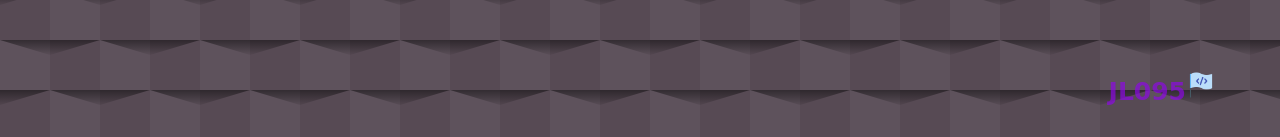
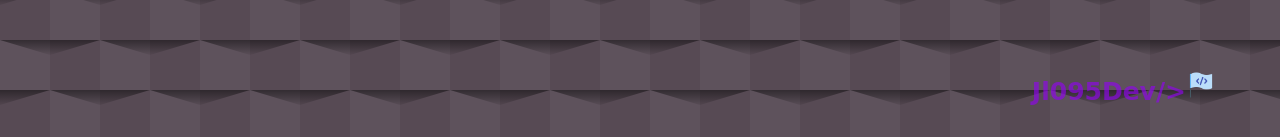
Before and after one commit to JoseLuiz095/projeto-cronometro, a plain HTML site: page index.html in a window 1280 px wide. Shown: the part 660-797 px from the top of the page. Drawn offline with Linux system fonts and the light colour scheme; a web font is replaced by a local one.

Commit message:
Update index.html

```diff
--- a/index.html
+++ b/index.html
@@ -24,7 +24,7 @@
       <button class="zerar"><img src="./assets/img/reset (1).png" class="zerar" title="Zerar"></button>
     </div>
   </section>
-  <h3 class="marca">JL095<img class='logo' src="./assets/img/icons8-programming-flag-48.png"></h3>
+  <h3 class="marca">Jl095Dev/><img class='logo' src="./assets/img/icons8-programming-flag-48.png"></h3>
 
   <script src="./assets/js/main.js"></script>
 </body>
```
